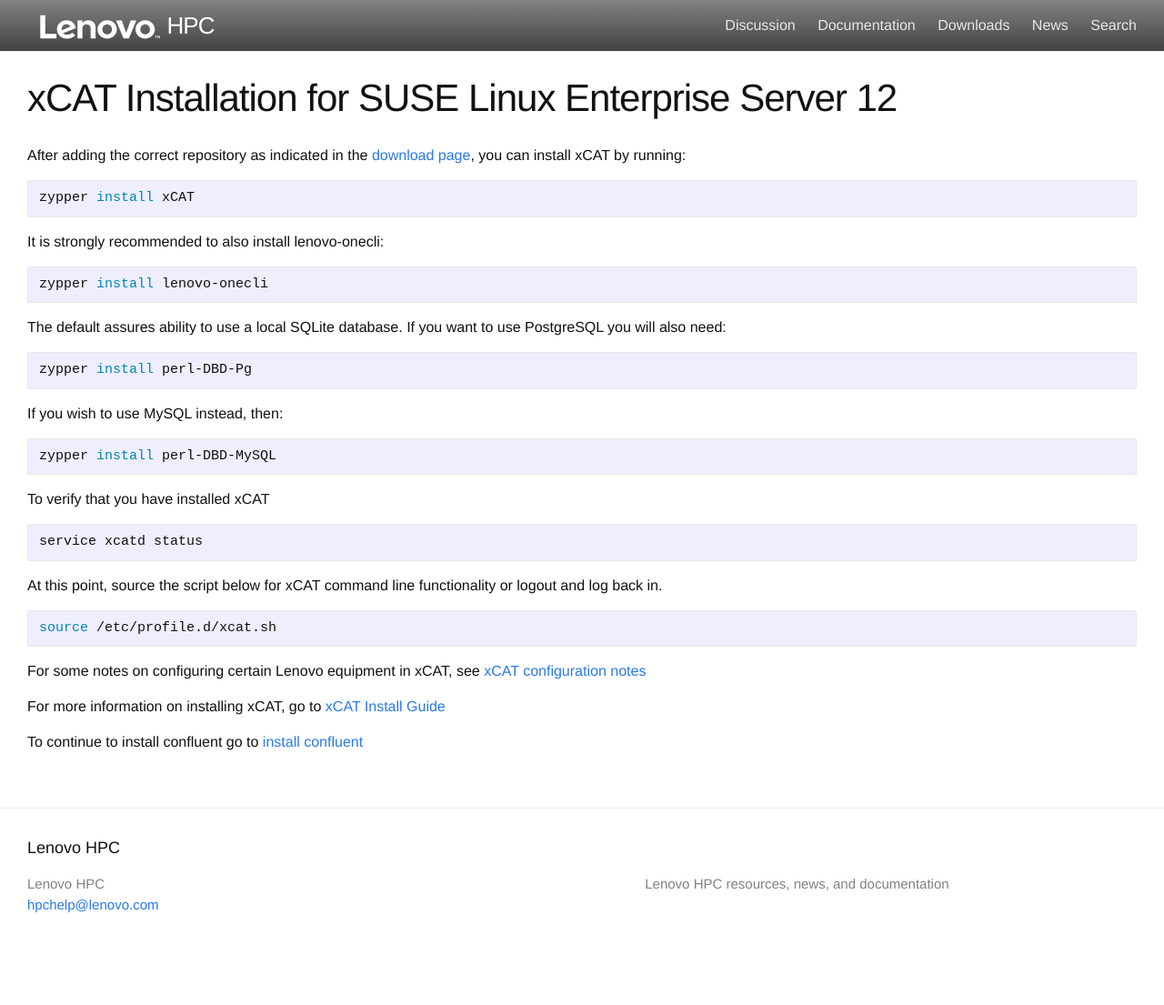
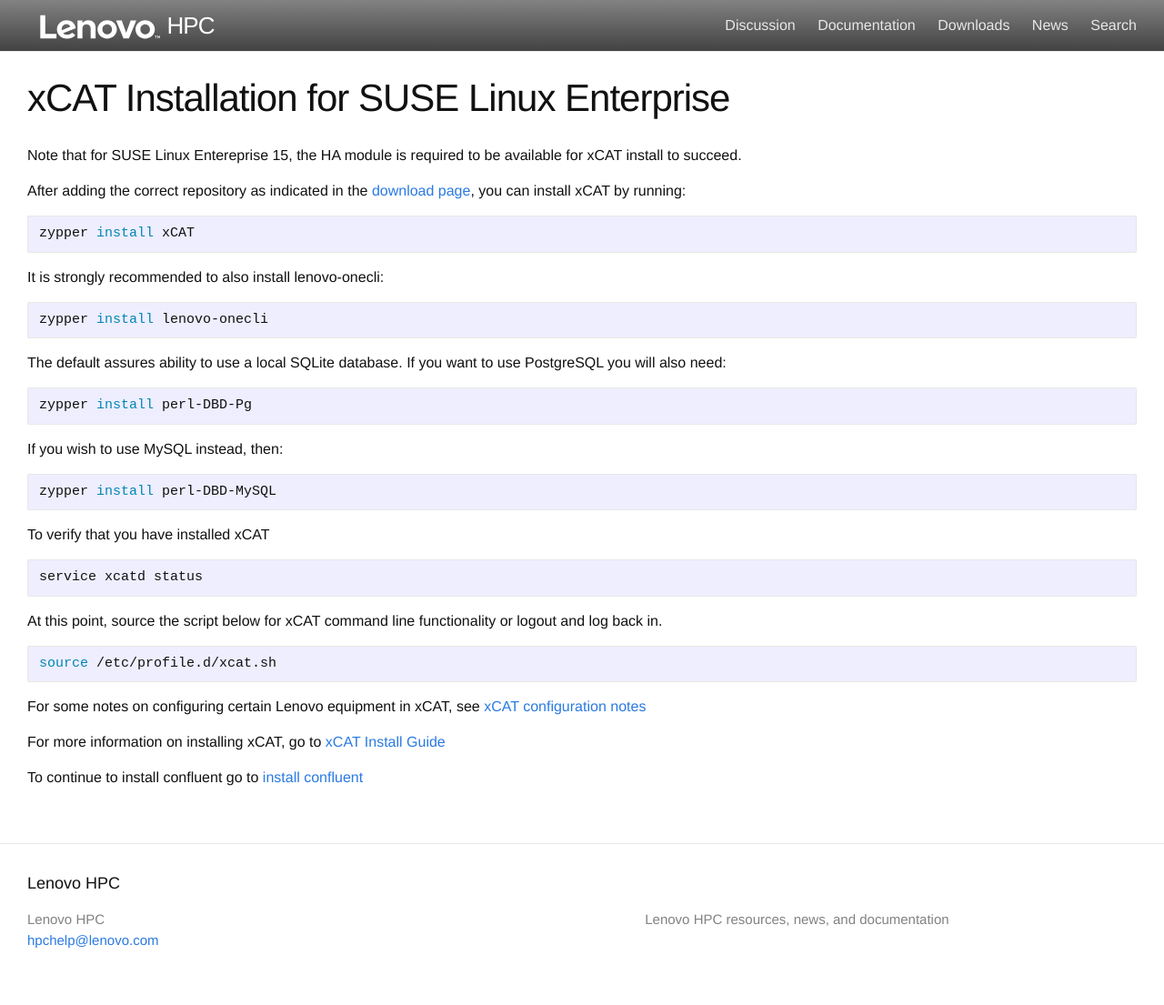
Before and after one commit to xcat2/confluent-docs, a Jekyll site: the page built from docs/installxcat_suse.md, in a window 1280 px wide. Shown: the whole page at 91% size. Built offline with Jekyll 4.4.1, drawn with Linux system fonts in a browser that asks for light colours; before the commit the page ends 1066 px from its top, so only the background shows below that.

Commit message:
Add note about HA module

```diff
--- a/docs/installxcat_suse.md
+++ b/docs/installxcat_suse.md
@@ -1,8 +1,10 @@
 ---
 layout: page
-title: xCAT Installation for SUSE Linux Enterprise Server 12
+title: xCAT Installation for SUSE Linux Enterprise
 permalink: /documentation/installxcat_suse.html
 ---
+
+Note that for SUSE Linux Entereprise 15, the HA module is required to be available for xCAT install to succeed.
 
 After adding the correct repository as indicated in the [download page]({{ site.baseurl }}/downloads/), you can install xCAT by running:
 
```
